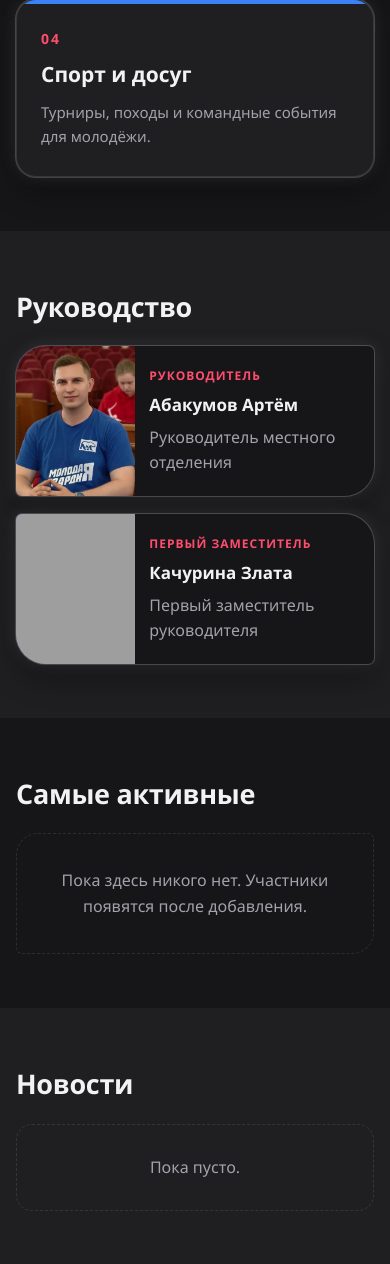
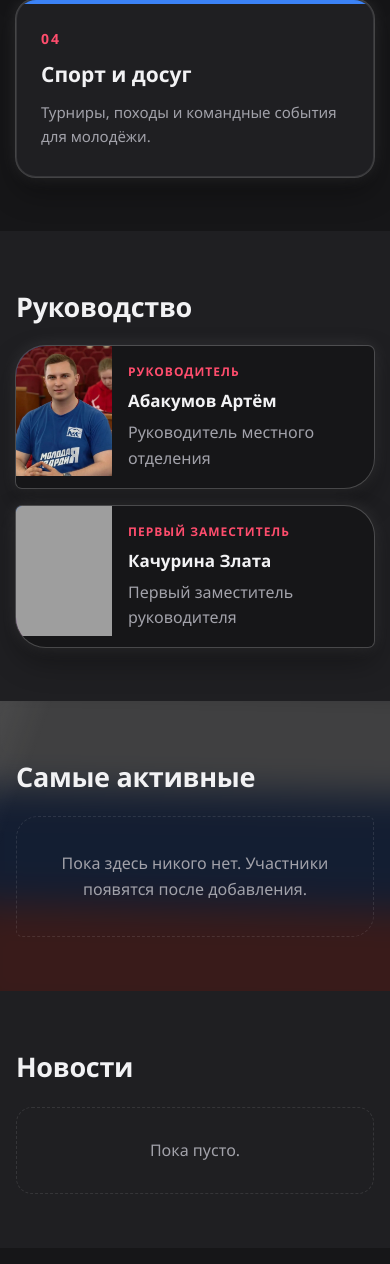
Before and after one commit to Pilot-Boeing/Mger_taganrog, a PHP site: page / in a window 390 px wide. Shown: the part 1504-2768 px from the top of the page. Run offline with PHP 8.4, Linux system fonts and the light colour scheme; a stand-in replaces the project's code that opens the database connection; grey boxes are pictures that could not be loaded.

Commit message:
Add files via upload

```diff
--- a/script.js
+++ b/script.js
@@ -102,3 +102,19 @@
     f.reset();
   });
 })();
+
+// Появление блоков при прокрутке
+(function () {
+  var targets = document.querySelectorAll('.block .wrap > h2, .dirs .dir, .leaders .person, .actives .act, .posts .post, .history > div, .stats div');
+  if (!('IntersectionObserver' in window)) { targets.forEach(function (el) { el.classList.add('in'); }); return; }
+  var io = new IntersectionObserver(function (entries) {
+    entries.forEach(function (en) {
+      if (en.isIntersecting) { en.target.classList.add('in'); io.unobserve(en.target); }
+    });
+  }, { threshold: 0.15 });
+  targets.forEach(function (el, i) {
+    el.classList.add('reveal');
+    el.classList.add(i % 3 === 1 ? 'r2' : (i % 3 === 2 ? 'r3' : ''));
+    io.observe(el);
+  });
+})();
--- a/style.css
+++ b/style.css
@@ -257,48 +257,39 @@ footer a { color: #fff; }
   .info h3 { font-size: 17px; }
 }
 
-/* Мобильные карточки руководителя и заместителя:
-   фото занимает 1/3 ширины, текст — 2/3 */
-@media (max-width: 760px) {
-  .person,
-  .person.p-2 {
-    grid-template-columns: minmax(0, 1fr) minmax(0, 2fr) !important;
-    height: auto !important;
-  }
+/* ===== Анимации ===== */
+/* Самые активные: переливающийся флаг России за блоком */
+.b-3 { position: relative; overflow: hidden; isolation: isolate; }
+.b-3::before {
+  content: ""; position: absolute; inset: -10%; z-index: -2; opacity: .18;
+  background: linear-gradient(180deg, #ffffff 0 33.33%, #0039a6 33.33% 66.66%, #d52b1e 66.66% 100%);
+  animation: flagWave 9s ease-in-out infinite;
+  filter: blur(18px);
+}
+.b-3::after {
+  content: ""; position: absolute; inset: 0; z-index: -1; pointer-events: none;
+  background: linear-gradient(110deg, transparent 30%, rgba(255,255,255,.22) 50%, transparent 70%);
+  background-size: 250% 100%; animation: sheen 6s linear infinite;
+}
+@keyframes flagWave {
+  0%, 100% { transform: translate3d(0,0,0) skewY(0deg); }
+  25% { transform: translate3d(2%,-2%,0) skewY(1.5deg); }
+  50% { transform: translate3d(-2%,2%,0) skewY(-1.5deg); }
+  75% { transform: translate3d(1%,1%,0) skewY(1deg); }
+}
+@keyframes sheen { 0% { background-position: 150% 0; } 100% { background-position: -150% 0; } }
+.b-3 h2 { position: relative; }
 
-  .person .photo,
-  .person.p-2 .photo {
-    order: 0 !important;
-    height: auto !important;
-    min-height: 150px !important;
-    align-self: stretch;
-  }
+/* Появление блоков при прокрутке */
+.reveal { opacity: 0; transform: translateY(26px); transition: opacity .8s ease, transform .8s ease; }
+.reveal.in { opacity: 1; transform: none; }
+.reveal.r2 { transition-delay: .15s; }
+.reveal.r3 { transition-delay: .3s; }
 
-  .person .info {
-    min-width: 0;
-    padding: 14px;
-    align-self: center;
-  }
+/* Мягкое движение карточек при наведении */
+.dirs .dir, .leader, .act, .post { transition: transform .35s ease, box-shadow .35s ease; }
+.act:hover, .post:hover, .person:hover { transform: translateY(-4px); }
 
-  .person .info h3 {
-    font-size: 17px;
-    overflow-wrap: anywhere;
-  }
+@media (prefers-reduced-motion: reduce) {
+  .b-3::before, .b-3::after, .reveal { animation: none !important; transition: none !important; opacity: 1; transform: none; }
 }
-
-/* На совсем узких экранах сохраняем пропорцию фото 1: текст 2 */
-@media (max-width: 380px) {
-  .person,
-  .person.p-2 {
-    grid-template-columns: minmax(0, 1fr) minmax(0, 2fr) !important;
-  }
-
-  .person .photo,
-  .person.p-2 .photo {
-    min-height: 130px !important;
-  }
-
-  .person .info {
-    padding: 10px;
-  }
-}
```
